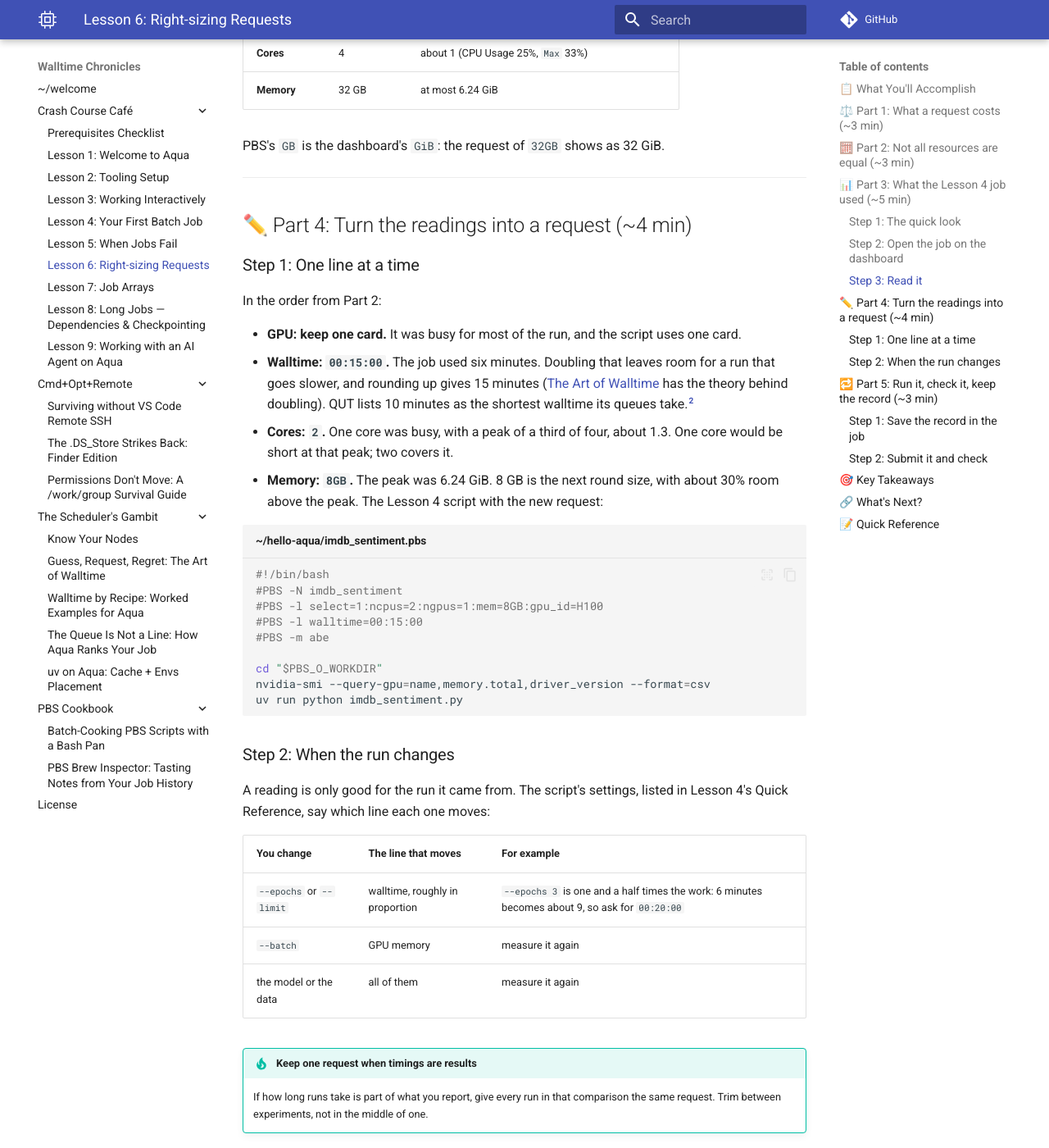
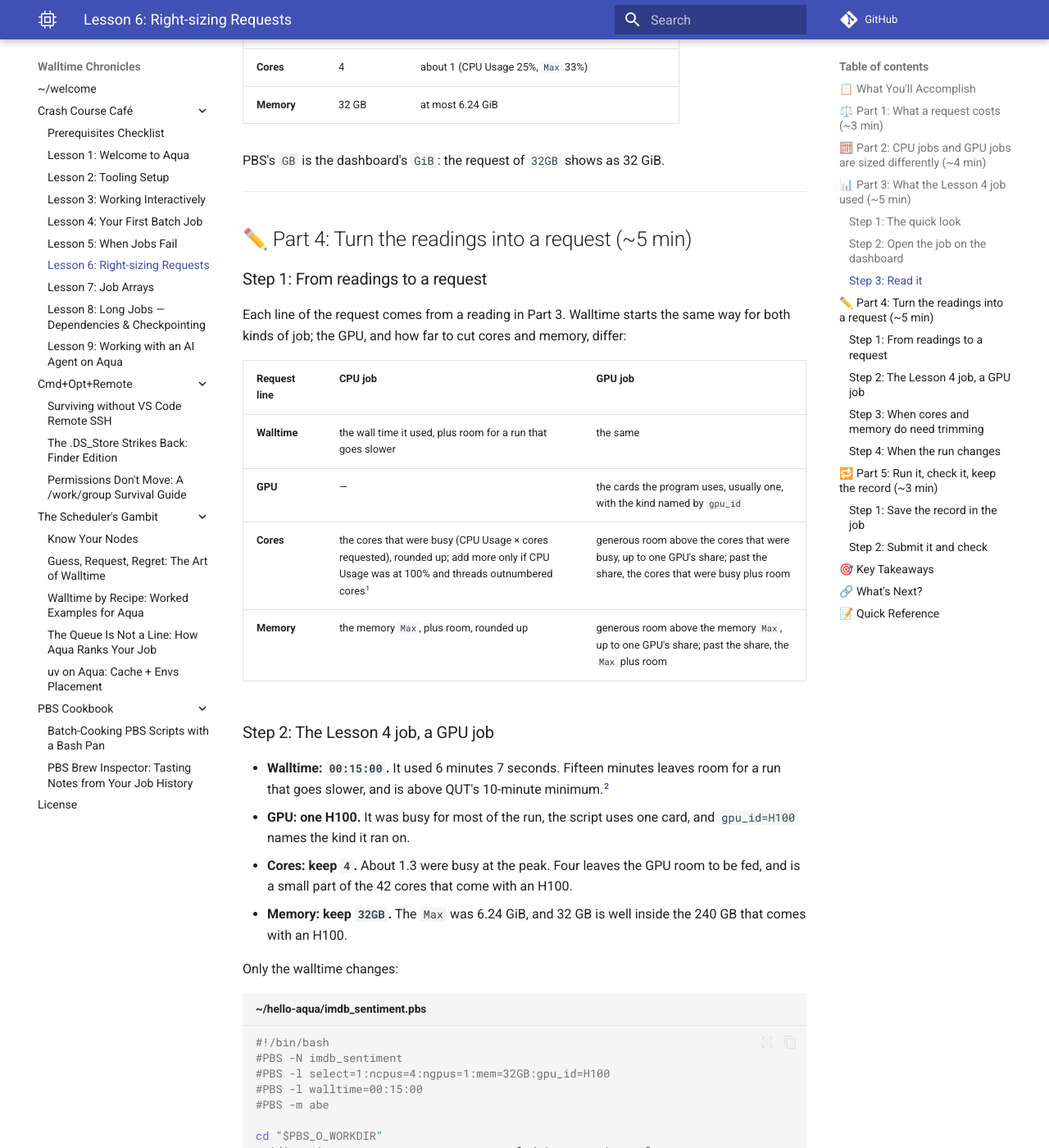
Before and after one commit to ZhipengHe/Walltime-Chronicles, an MkDocs documentation site: the page built from docs/tutorials/lesson-6.md, in a window 1280 px wide and 1400 px high, scrolled down 5668 px. Shown: the whole window at 82% size. Built offline with MkDocs 1.6.1 and Material for MkDocs 9.7.7, drawn with Linux system fonts in a browser that asks for light colours; comment, search, counter and statistics services are not loaded; some of the changed text lies outside the part shown.

Commit message:
docs(tutorials): size CPU and GPU jobs by different rules in Lesson 6
Part 2 now explains why the two kinds of job are trimmed differently: on a
CPU node the cores and memory are scarce, on a GPU node the GPU is, so a GPU
job's cores and memory get generous room up to one GPU's share of the node.
Part 4 turns the dashboard readings into a request with one table for both
kinds of job, keeps the Lesson 4 job's 4 cores and 32 GB and trims only its
walltime, and adds a GPU job past its share and QUT's CPU job as examples.
Walltime is the wall time used plus room, not doubled. Part 5, the Key
Takeaways and the Quick Reference follow the same rules.

Co-Authored-By: Claude Opus 5 <noreply@anthropic.com>
Claude-Session: https://claude.ai/code/session_01Ho76u7s9w4BAPj3XcoEiiQ

````diff
--- a/docs/tutorials/lesson-6.md
+++ b/docs/tutorials/lesson-6.md
@@ -3,14 +3,14 @@
 !!! quote "Mission Statement"
     *"How much computer do I actually need?"* ⚖️
 
-Lesson 4's job asked for 4 cores, 32 GB of memory, a GPU and an hour, and said at the time that this was generous. Lesson 5 showed the other side: ask for too little walltime or memory, and PBS stops the job. This lesson finds the middle from evidence. You'll open the Lesson 4 job on QUT's HPC Monitoring Dashboard, see what it actually used, and write each line of its next request from a reading, starting with the resource that matters most.
+Lesson 4's job asked for 4 cores, 32 GB of memory, a GPU and an hour, and said at the time that this was generous. Lesson 5 showed the other side: ask for too little walltime or memory, and PBS stops the job. This lesson finds the middle from evidence. You'll learn why a CPU job and a GPU job are trimmed by different rules, open the Lesson 4 job on QUT's HPC Monitoring Dashboard to see what it actually used, and write each line of its next request from a reading.
 
 ## 📋 What You'll Accomplish
 
 By the end of this 15–20 minute lesson, you'll have:
 
 - [ ] **Weighed what a request costs** — too little stops the job; too much waits longer and holds what others need
-- [ ] **Put the resources in order** — why a GPU job is sized GPU first
+- [ ] **Sized CPU and GPU jobs by their own rules** — what is scarce decides what you trim
 - [ ] **Read a finished job on the HPC Monitoring Dashboard** — cores, memory and GPU, against what was requested
 - [ ] **Written a request from the readings** — every `#PBS -l` value with its reason
 - [ ] **Kept the record** — a job script that saves what it used
@@ -34,28 +34,28 @@ So a request can go wrong in both directions:
 |---|---|---|
 | **Walltime** | PBS stops the job, and results it would have written at the end are never written | fits fewer of the gaps PBS finds between other jobs, so it can wait longer ([backfill](../scheduler/The-Queue-Is-Not-a-Line.md#backfill)) |
 | **Memory** | PBS stops the job (`137`) | waits for a node with that much free, then holds what it does not use |
-| **Cores** | the job runs slower, but is not stopped | waits for a node with that many free, then leaves them idle |
+| **Cores** | the job runs slower, but is not stopped; on a GPU job, the GPU waits too | waits for a node with that many free, then leaves them idle |
 | **GPUs** | the program fails or crawls | waits for more free cards, then leaves them idle |
 
-What a job holds and does not use adds up when there are many jobs. The Lesson 4 job left about 25 GB of its 32 GB unused; [Lesson 7](lesson-7.md) runs one job script as a hundred jobs, and a hundred copies of that request would hold 2,500 GB that none of them uses.
+What a job holds and does not use adds up when there are many jobs: a CPU job that asks for 32 GB and uses 6 GB, run a hundred times, holds 2,600 GB that none of the copies uses.
 
-QUT's target is to use at least 80% of each resource you request.[^1]
+QUT's target is to use at least 80% of each resource you request.[^1] How to read that target depends on whether the job uses a GPU, which Part 5 comes back to.
 
 !!! note "A smaller request does not rank higher"
     Aqua orders waiting jobs partly by the size of what they request, so trimming a request lowers that part of its score a little. It can still start sooner, because it fits where a bigger request does not. [The Queue Is Not a Line](../scheduler/The-Queue-Is-Not-a-Line.md) explains both.
 
 ---
 
-## 🧮 Part 2: Not all resources are equal (~3 min)
+## 🧮 Part 2: CPU jobs and GPU jobs are sized differently (~4 min)
 
-A GPU batch node has a few GPUs and many cores and gigabytes to go with them ([Know Your Nodes](../scheduler/Know-Your-Nodes.md)):
+What you trim depends on what is scarce. On a CPU node, the cores and memory are what everyone waits for. On a GPU node, the GPUs run out first, and the cores and memory are there to feed them. A GPU batch node has a few GPUs and many cores and gigabytes to go with them ([Know Your Nodes](../scheduler/Know-Your-Nodes.md)):
 
 | GPU batch node | GPUs | Cores | Memory | One GPU's share |
 |---|---|---|---|---|
 | **H100** (13 nodes) | 4 | 168 | 974 GB | about 42 cores and 240 GB |
 | **A100** (5 nodes) | 8 | 120 to 124 | 974 GB | about 15 cores and 120 GB |
 
-The GPUs run out first. `pbsnodeinfo` shows each node's use right now:
+`pbsnodeinfo` shows each node's use right now:
 
 ```bash
 pbsnodeinfo
@@ -70,13 +70,12 @@ pbsnodeinfo
 
 That morning every H100 and A100 batch node looked like these two: all of their GPUs taken, while only 13 to 54% of their cores and 10 to 68% of their memory were in use. PBS values them differently too: when it orders waiting jobs by the size of their request, one GPU counts as much as 32 cores or 256 GB ([the formula](../scheduler/The-Queue-Is-Not-a-Line.md#formula)).
 
-So size a GPU job in this order:
+So a CPU job and a GPU job are trimmed differently:
 
-1. **The GPU.** Does the program use it, how much GPU memory does it need (an A100 has 40 GB, an H100 80 GB), and does it use more than one card?
-2. **Walltime.** When a card frees up, it is often already booked for a higher-ranked job that starts later. A job can use it until then only if its walltime is short enough.
-3. **Cores and memory.** What the program uses, and no more than the "One GPU's share" in the table above. A job that takes more leaves the node's other GPUs short of cores or memory, so no one else can use them: one GPU and 120 cores on an A100 node leaves its other seven GPUs with no cores at all.
+- **A CPU job:** its cores and memory are the scarce part. Trim them, and its walltime, to what the job used, plus room.
+- **A GPU job:** the GPU is the scarce part, so its GPUs and its walltime are what to trim. When a card frees up, it is often already booked for a higher-ranked job that starts later, and a job can use it until then only if its walltime is short enough. The cores and memory are there to feed the GPU, so generous room for them is fine, up to one GPU's share of the node.
 
-A CPU job has no card to share out: its cores and memory decide which nodes can take it, and Part 1's table is the whole story.
+**One GPU's share** is the last column of the node table: the node's cores and memory divided by its GPUs. A job that takes more leaves the node's other GPUs short of cores or memory, so no one else can use them: one GPU and 120 cores on an A100 node leaves its other seven GPUs with no cores at all.
 
 ---
 
@@ -135,7 +134,7 @@ The graphs show the same thing over time, each with a table of **Mean**, **Max**
 
 ![Threads graph for the Lesson 4 job: 3 processes and up to 20 threads](images/lesson-6/dashboard-threads.jpg)
 
-- **Threads:** up to 20 threads in 3 processes, on 4 cores. More threads than cores can look like a job that wants more cores, but CPU Usage stayed at 25%: most of those threads were waiting, not working. QUT's rule is to add cores only when threads outnumber cores **and** CPU usage is at 100%.[^1]
+- **Threads:** up to 20 threads in 3 processes, on 4 cores. More threads than cores can look like a job that wants more cores, but CPU Usage stayed at 25%: most of those threads were waiting, not working.
 
 ![GPU graphs for the Lesson 4 job: Compute Utilisation, Tensor Core Utilisation, Framebuffer Mem Used and Power Usage](images/lesson-6/dashboard-gpu.jpg)
 
@@ -146,7 +145,7 @@ Put together:
 
 | | Requested | Used |
 |---|---|---|
-| **GPU** | 1 card | 72% busy on average; at most 4.47 GB of its memory |
+| **GPU** | 1 H100 | 72% busy on average; at most 4.47 GB of its memory |
 | **Walltime** | 1 hour | 6 minutes 7 seconds (from the `.o` summary) |
 | **Cores** | 4 | about 1 (CPU Usage 25%, `Max` 33%) |
 | **Memory** | 32 GB | at most 6.24 GiB |
@@ -155,22 +154,32 @@ PBS's `GB` is the dashboard's `GiB`: the request of `32GB` shows as 32 GiB.
 
 ---
 
-## ✏️ Part 4: Turn the readings into a request (~4 min)
+## ✏️ Part 4: Turn the readings into a request (~5 min)
 
-### Step 1: One line at a time
+### Step 1: From readings to a request
 
-In the order from Part 2:
+Each line of the request comes from a reading in Part 3. Walltime starts the same way for both kinds of job; the GPU, and how far to cut cores and memory, differ:
 
-- **GPU: keep one card.** It was busy for most of the run, and the script uses one card.
-- **Walltime: `00:15:00`.** The job used six minutes. Doubling that leaves room for a run that goes slower, and rounding up gives 15 minutes ([The Art of Walltime](../scheduler/The-Art-of-Walltime.md) has the theory behind doubling). QUT lists 10 minutes as the shortest walltime its queues take.[^2]
-- **Cores: `2`.** One core was busy, with a peak of a third of four, about 1.3. One core would be short at that peak; two covers it.
-- **Memory: `8GB`.** The peak was 6.24 GiB. 8 GB is the next round size, with about 30% room above the peak.
-The Lesson 4 script with the new request:
+| Request line | CPU job | GPU job |
+|---|---|---|
+| **Walltime** | the wall time it used, plus room for a run that goes slower | the same |
+| **GPU** | — | the cards the program uses, usually one, with the kind named by `gpu_id` |
+| **Cores** | the cores that were busy (CPU Usage × cores requested), rounded up; add more only if CPU Usage was at 100% and threads outnumbered cores[^1] | generous room above the cores that were busy, up to one GPU's share; past the share, the cores that were busy plus room |
+| **Memory** | the memory `Max`, plus room, rounded up | generous room above the memory `Max`, up to one GPU's share; past the share, the `Max` plus room |
+
+### Step 2: The Lesson 4 job, a GPU job
+
+- **Walltime: `00:15:00`.** It used 6 minutes 7 seconds. Fifteen minutes leaves room for a run that goes slower, and is above QUT's 10-minute minimum.[^2]
+- **GPU: one H100.** It was busy for most of the run, the script uses one card, and `gpu_id=H100` names the kind it ran on.
+- **Cores: keep `4`.** About 1.3 were busy at the peak. Four leaves the GPU room to be fed, and is a small part of the 42 cores that come with an H100.
+- **Memory: keep `32GB`.** The `Max` was 6.24 GiB, and 32 GB is well inside the 240 GB that comes with an H100.
+
+Only the walltime changes:
 
 ```bash title="~/hello-aqua/imdb_sentiment.pbs"
 #!/bin/bash
 #PBS -N imdb_sentiment
-#PBS -l select=1:ncpus=2:ngpus=1:mem=8GB:gpu_id=H100
+#PBS -l select=1:ncpus=4:ngpus=1:mem=32GB:gpu_id=H100
 #PBS -l walltime=00:15:00
 #PBS -m abe
 
@@ -179,7 +188,14 @@ nvidia-smi --query-gpu=name,memory.total,driver_version --format=csv
 uv run python imdb_sentiment.py
 ```
 
-### Step 2: When the run changes
+### Step 3: When cores and memory do need trimming
+
+Two other jobs, one of each kind:
+
+- **A GPU job past its share.** Suppose a job on one H100 asks for 32 cores and 600 GB, and the dashboard shows 18 cores and 360 GB used. The 32 cores are inside the 42-core share, so they can stay, or come down to about 24 to leave more for others. The memory is two and a half times the 240 GB share, which leaves the node's other three GPUs about 125 GB each. Trim it to about 450 GB, the 360 GB `Max` plus a quarter.
+- **A CPU job.** QUT's own example asked for 48 cores and 96 GB. Its summary showed `CPU time : 00:22:38` in `Wall time : 00:07:55`, about 3 cores busy, and `Mem usage : 5293996kb`, about 5 GB. By the table, that is 3 or 4 cores and 8 GB, which is what QUT suggests too.[^1]
+
+### Step 4: When the run changes
 
 A reading is only good for the run it came from. The script's settings, listed in Lesson 4's Quick Reference, say which line each one moves:
 
@@ -212,9 +228,12 @@ It writes the job's record, with what was requested next to what was used, into
 qsub imdb_sentiment.pbs
 ```
 
-When it ends, open it on the dashboard as in Part 3 and compare its gauges with the Lesson 4 job's.
+When it ends, open it on the dashboard as in Part 3:
 
-Not every gauge will reach 80%, and that is fine. One busy core out of two should read about 50%, but one core would leave nothing for the peak. Adjust once, not endlessly: if a reading is still far below its request, trim that line again; if a reading came close to its limit, give that line more room.
+- **A GPU job, like the Lesson 4 job:** GPU Usage should be no lower than the first run's 72%. Low core and memory gauges are normal. If GPU Usage drops after you cut cores or memory, they are holding the GPU back: give them back.
+- **A CPU job:** CPU Usage and Memory Usage should be near QUT's 80%, with the memory `Max` safely below the request.
+
+Adjust once, not endlessly: if a gauge is still far from where it should be, change that line once more; if a reading came close to its limit, give that line more room.
 
 ---
 
@@ -224,11 +243,11 @@ Not every gauge will reach 80%, and that is fine. One busy core out of two shoul
 
     ⚖️ **A request is a limit, a booking and room to find** — too little stops the job, too much waits longer and holds what others need
 
-    🎮 **Size a GPU job GPU first** — then walltime, then cores and memory within one GPU's share of the node
+    🎮 **CPU and GPU jobs are trimmed differently** — a CPU job's cores and memory to what it used, plus room; a GPU job's GPU and walltime, with generous room for its cores and memory up to one GPU's share
 
     📊 **The dashboard shows what a job used** — the gauges give averages, the graph tables give the `Max`
 
-    ✏️ **Every line from a reading** — cores busy rounded up, memory `Max` plus room, walltime doubled
+    ✏️ **Every line from a reading** — walltime from the wall time, memory from the `Max`, cores from CPU Usage
 
     🔁 **When the run changes, its line changes** — epochs move walltime, batch size moves GPU memory
 
@@ -247,25 +266,38 @@ For the estimation theory behind walltime, see [The Art of Walltime](../schedule
     - **Completed Jobs is empty?** Widen the time range at the top right to cover the day the job ran. Jobs older than about 30 days are gone from the dashboard; a `resource_usage_` file is what remains.
     - **The graphs are empty or a single dot?** The time range is much longer than the job. Click the job ID in Completed Jobs, which sets the range to the job's own run.
     - **Killed after trimming?** This run needed more than the one you measured. Give that line back some room ([Lesson 5](lesson-5.md), Part 3).
+    - **GPU Usage lower than before after a change?** The cores or memory are holding the GPU back. Give them back.
     - **GPU Usage near 0%?** The job held a GPU without using it. If the log says the device is `cpu`, see Lesson 4's Stuck box.
 
 ---
 
 ## 📝 Quick Reference
 
-=== "Reading to request"
+=== "CPU job"
     ```text
-    GPU        used at all? memory Max fits which card? one card unless the program uses more
-    walltime   wall time x 2, rounded up (QUT queues start at 10 minutes)
+    walltime   the wall time it used, plus room for a slower run (QUT queues take at least 10 minutes)
     cores      CPU Usage % x cores requested = cores busy; round up
-    memory     Memory Usage graph, Used, Max; add room, round up
+               add more only if CPU Usage was at 100% and threads outnumbered cores
+    memory     the Memory Usage Max, plus room, rounded up
+    check      CPU Usage and Memory Usage near 80%; memory Max safely below the request
+    ```
+
+=== "GPU job"
+    ```text
+    walltime   the wall time it used, plus room for a slower run (QUT queues take at least 10 minutes)
+    GPU        the cards the program uses, usually 1; name the kind with gpu_id
+    cores      generous room above the cores busy, up to one GPU's share (H100 about 42, A100 about 15);
+               past the share, cores busy plus room
+    memory     generous room above the Memory Usage Max, up to one GPU's share (H100 about 240 GB, A100 about 120 GB);
+               past the share, the Max plus room
+    check      GPU Usage no lower than before; low core and memory gauges are normal
     ```
 
 === "Job script"
     ```bash
     #!/bin/bash
     #PBS -N my_job
-    #PBS -l select=1:ncpus=2:ngpus=1:mem=8GB:gpu_id=H100
+    #PBS -l select=1:ncpus=4:ngpus=1:mem=32GB:gpu_id=H100
     #PBS -l walltime=00:15:00
     #PBS -m abe
 
@@ -287,6 +319,6 @@ For the estimation theory behind walltime, see [The Art of Walltime](../schedule
     PBS User -> time range -> Completed Jobs -> job ID -> PBS Job
     ```
 
-[^1]: QUT eResearch, "[Monitoring Job Resource Usage](https://docs.eres.qut.edu.au/hpc-job-monitoring)". Exclusive use of requested resources, the HPC Monitoring Dashboard and its pages, the rule for adding cores, and the 80% target. Access only on the QUT network; use the VPN off campus.
+[^1]: QUT eResearch, "[Monitoring Job Resource Usage](https://docs.eres.qut.edu.au/hpc-job-monitoring)". Exclusive use of requested resources, the HPC Monitoring Dashboard and its pages, the rule for adding cores, the 80% target, and the CPU job asking for 48 cores and 96 GB. Access only on the QUT network; use the VPN off campus.
 [^2]: QUT eResearch, "[Queues and limits](https://docs.eres.qut.edu.au/hpc-queue-limits)". The 10-minute minimum walltime, and a request having to fit on one node.
 [^3]: QUT eResearch, "[Estimating/optimising resources to request for a job](https://docs.eres.qut.edu.au/hpc-estimatingoptimising-resources-to-request-for-)". Saving `qstat -fx $PBS_JOBID` to `resource_usage_$PBS_JOBID` at the end of a job script.
````
